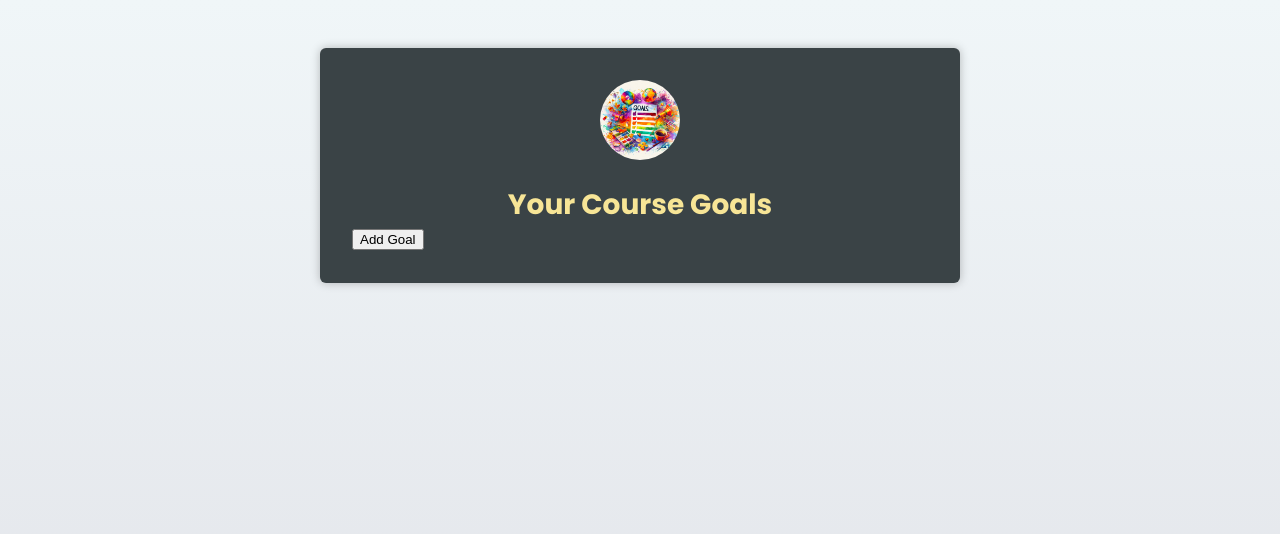
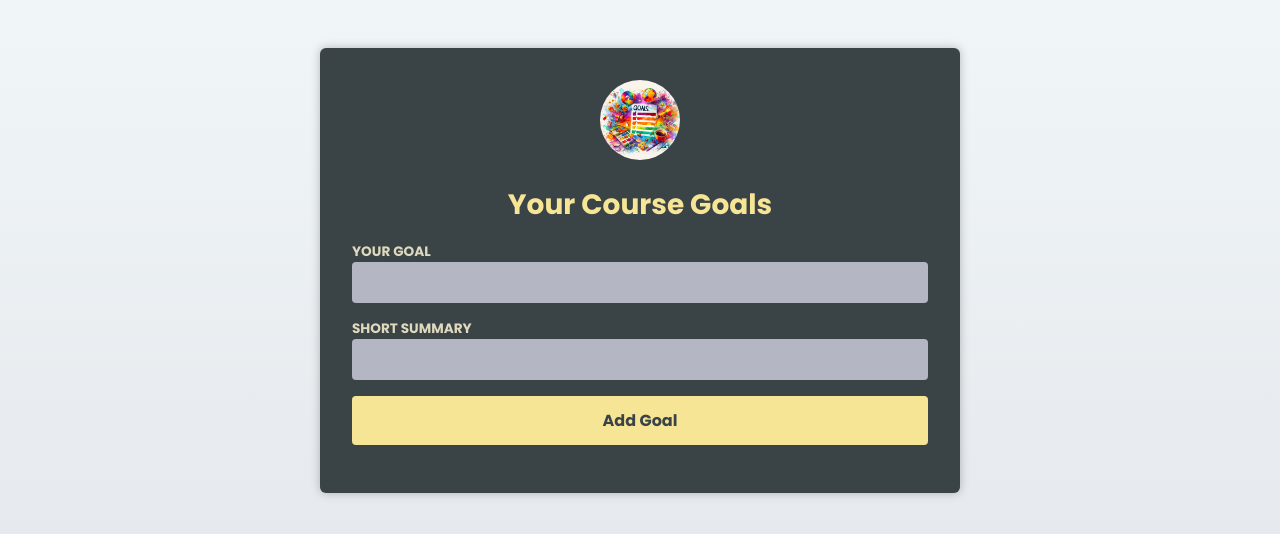
Before and after one commit to glitton/react-typescript-basics, a React (Vite) app: page / in a window 1280 px wide. Shown: the top 534 px of the page. Built offline with nearby package versions, Linux system fonts and the light colour scheme; the HTML template or start-up script is replaced by a standard one.

Commit message:
finished adding goals and set reset to form

```diff
--- a/src/App.tsx
+++ b/src/App.tsx
@@ -1,5 +1,6 @@
 import CoarseGoalList from "./components/CoarseGoalList.tsx";
 import Header from "./components/Header.tsx";
+import NewGoal from "./components/NewGoal.tsx";
 import goalsImg from "./assets/goals.jpg";
 import { useState } from "react";
 
@@ -10,12 +11,12 @@ export type CoarseGoal = {
 };
 export default function App() {
   const [goals, setGoals] = useState<CoarseGoal[]>([]);
-  const handleAddGoal = () => {
+  const handleAddGoal = (goal: string, summary: string) => {
     setGoals((prevGoals) => {
       const newGoal: CoarseGoal = {
         id: Math.random(),
-        title: "Learn React with TS",
-        description: "Learn this in depth",
+        title: goal,
+        description: summary,
       };
       return [...prevGoals, newGoal];
     });
@@ -30,7 +31,7 @@ export default function App() {
       <Header image={{ src: goalsImg, alt: "A list of goals" }}>
         <h1>Your Course Goals</h1>
       </Header>
-      <button onClick={handleAddGoal}>Add Goal</button>
+      <NewGoal onAddGoal={handleAddGoal} />
       <CoarseGoalList goals={goals} onDeleteGoal={handleDeleteGoal} />
     </main>
   );
--- a/src/components/NewGoal.tsx
+++ b/src/components/NewGoal.tsx
@@ -1,18 +1,31 @@
-import { type FormEvent } from "react";
+import { useRef, type FormEvent } from "react";
 
-function NewGoal() {
-  const handleSubmit = (evt: FormEvent) => {
+type NewGoalProps = {
+  onAddGoal: (goal: string, summary: string) => void;
+};
+
+function NewGoal({ onAddGoal }: NewGoalProps) {
+  const goal = useRef<HTMLInputElement>(null);
+  const summary = useRef<HTMLInputElement>(null);
+
+  const handleSubmit = (evt: FormEvent<HTMLFormElement>) => {
     evt.preventDefault();
+
+    const enteredGoal = goal.current!.value;
+    const enteredSummary = summary.current!.value;
+
+    evt.currentTarget.reset();
+    onAddGoal(enteredGoal, enteredSummary);
   };
   return (
     <form onSubmit={handleSubmit}>
       <p>
         <label htmlFor='goal'>Your Goal</label>
-        <input type='text' id='goal' />
+        <input type='text' id='goal' ref={goal} />
       </p>
       <p>
         <label htmlFor='summary'>Short summary</label>
-        <input type='text' id='summary' />
+        <input type='text' id='summary' ref={summary} />
       </p>
       <p>
         <button>Add Goal</button>
```
